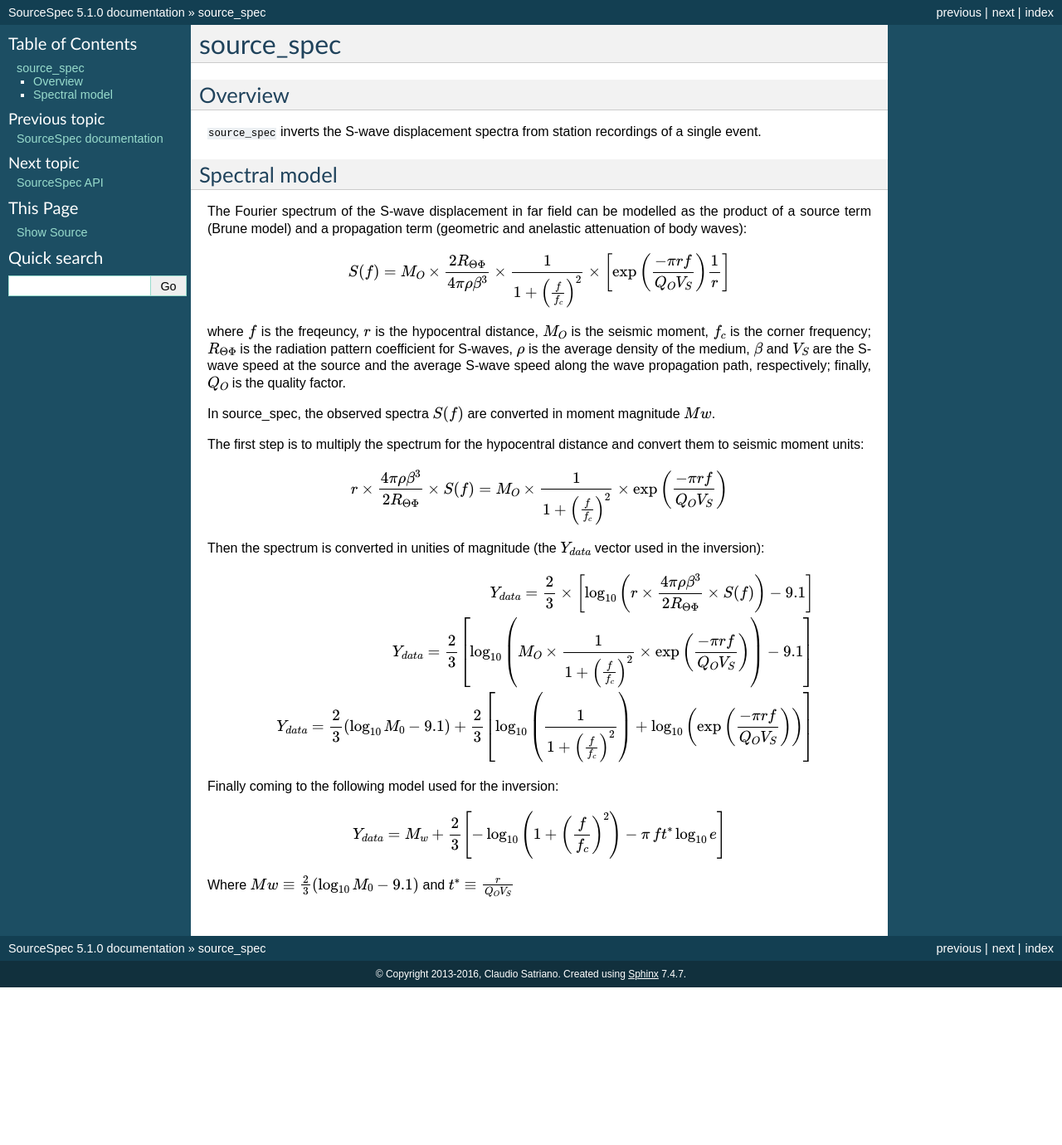
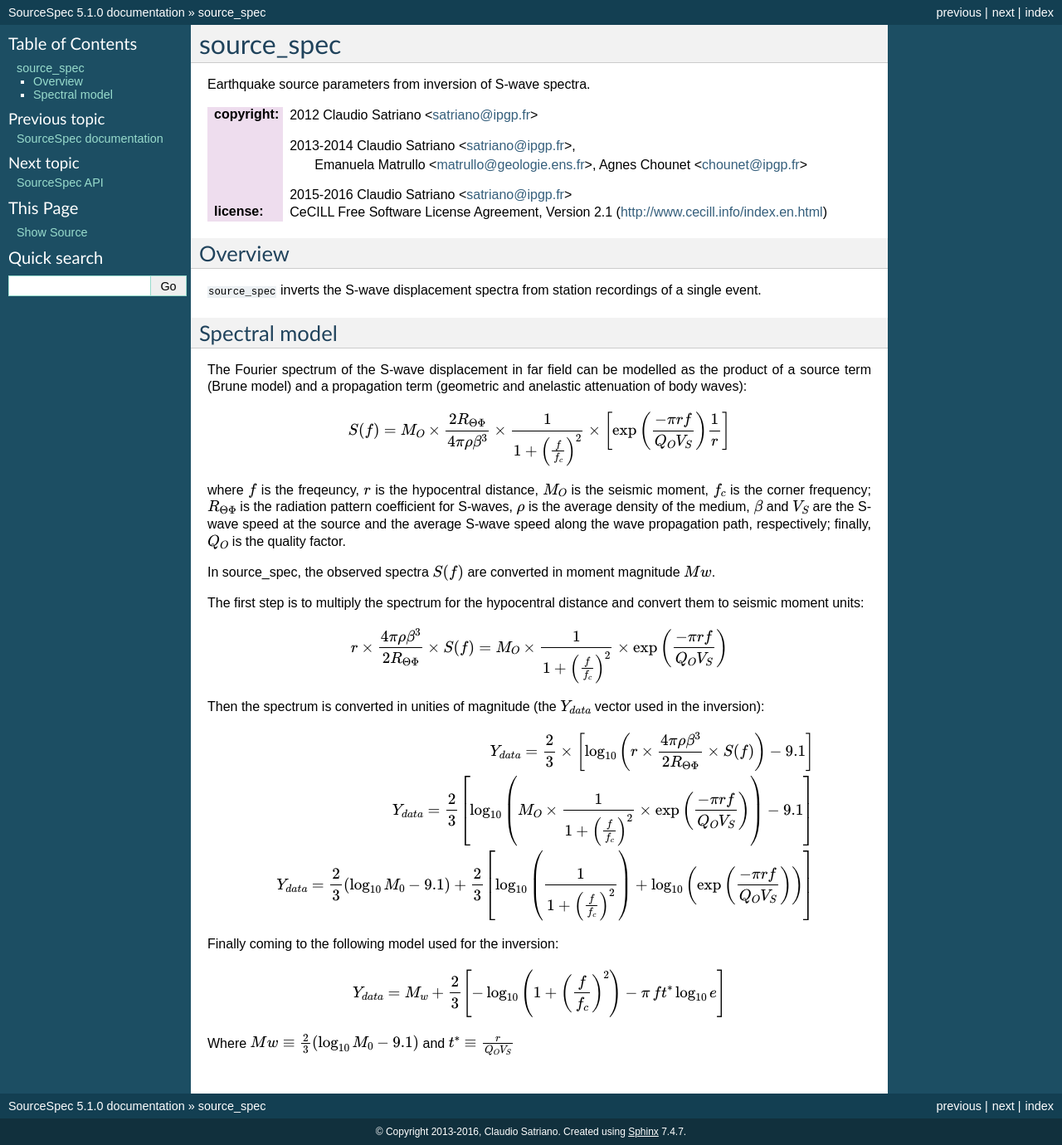
Before and after one commit to SeismicSource/sourcespec, a Sphinx documentation site: the page built from doc/source_spec.rst, in a window 1280 px wide. Shown: the whole page at 83% size. Built offline with Sphinx 7.4.7, drawn with Linux system fonts in a browser that asks for light colours; the version number is read from the project's files by our own code; before the commit the page ends 1190 px from its top, so only the background shows below that.

Commit message:
Doc: copyright info for source_spec.rst

```diff
--- a/doc/source_spec.rst
+++ b/doc/source_spec.rst
@@ -3,6 +3,20 @@
 ###########
 source_spec
 ###########
+
+Earthquake source parameters from inversion of S-wave spectra.
+
+:copyright:
+    2012 Claudio Satriano <satriano@ipgp.fr>
+
+    2013-2014 Claudio Satriano <satriano@ipgp.fr>,
+              Emanuela Matrullo <matrullo@geologie.ens.fr>,
+              Agnes Chounet <chounet@ipgp.fr>
+
+    2015-2016 Claudio Satriano <satriano@ipgp.fr>
+:license:
+    CeCILL Free Software License Agreement, Version 2.1
+    (http://www.cecill.info/index.en.html)
 
 Overview
 ========
```
